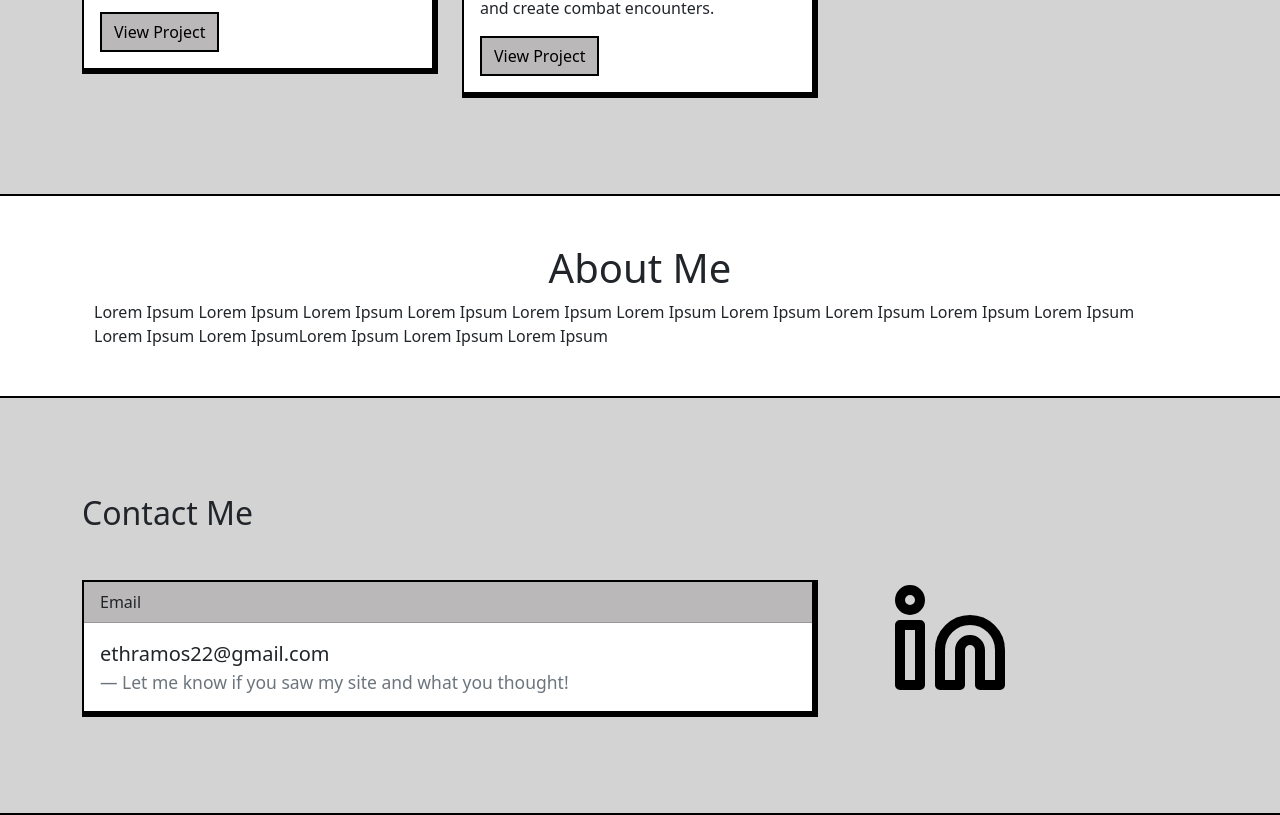
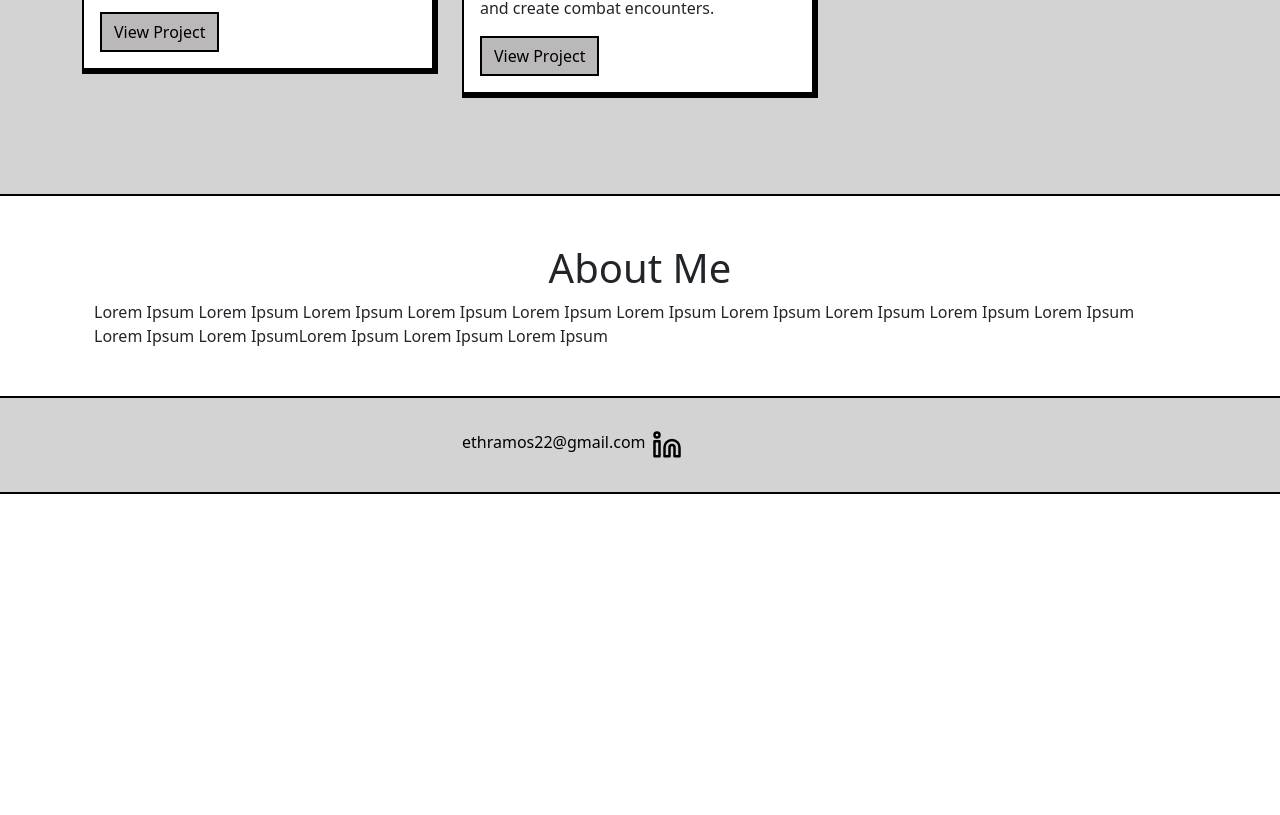
Before and after one commit to ethramos22/portfolio, a React (Create React App) app: page / in a window 1280 px wide. Shown: the part 976-1791 px from the top of the page. After the commit the page ends 1470 px from the top, so only its background shows below. Built offline with nearby package versions, Linux system fonts and the light colour scheme.

Commit message:
Simplified contact

```diff
--- a/src/App.css
+++ b/src/App.css
@@ -69,15 +69,19 @@ html {
 
 /* Contact */
 
-#linkedin {
+#email {
+  text-decoration: none;
+  color: black;
+}
+
+.hover-bar {
   position: relative;
   /* Needed for positioning the ::after element */
   display: inline-block;
   /* Ensures the rectangle is sized relative to the link */
 }
 
-/* Create the rectangle */
-#linkedin::after {
+.hover-bar::after {
   content: '';
   position: absolute;
   left: 0;
@@ -88,6 +92,6 @@ html {
   transition: width 0.2s ease-in-out;
 }
 
-#linkedin:hover::after {
+.hover-bar:hover::after {
   width: 100%;
 }
--- a/src/components/Contact.jsx
+++ b/src/components/Contact.jsx
@@ -5,27 +5,16 @@ import { Linkedin } from 'react-feather';
 export default function Contact() {
   return (
     <div id='contact' className='alt-background'>
-      <Container className='py-5 my-5'>
-        <h2>Contact Me</h2>
-        <Row className='mt-5'>
-          <Col className='me-5' sm={8}>
-            <Card>
-              <Card.Header>Email</Card.Header>
-              <Card.Body>
-                <blockquote className="blockquote mb-0">
-                  <p>
-                    {' '}ethramos22@gmail.com{' '}
-                  </p>
-                  <footer className="blockquote-footer">
-                    Let me know if you saw my site and what you thought!
-                  </footer>
-                </blockquote>
-              </Card.Body>
-            </Card>
+      <Container className='py-3 my-3'>
+        <Row className="justify-content-md-center">
+          <Col xs lg="2">
+            <a id='email' className='hover-bar' href='mailto:ethramos22@gmail.com'>
+              ethramos22@gmail.com
+            </a>
           </Col>
-          <Col sm={2}>
-            <a id='linkedin' href='https://www.linkedin.com/in/ethan-ramos-375698168/' target='_blank'>
-              <Linkedin color='black' size={120}/>
+          <Col xs lg="2">
+            <a className='hover-bar' href='https://www.linkedin.com/in/ethan-ramos-375698168/' target='_blank'>
+              <Linkedin color='black' size={30}/>
             </a>
           </Col>
         </Row>
--- a/src/components/QuickLinks.jsx
+++ b/src/components/QuickLinks.jsx
@@ -18,7 +18,8 @@ export default function QuickLinks() {
                     </Button>
                     <Button href='#contact' variant='secondary'>
                         <span className='spacer-right'>Contact Me</span>
-                        <CornerRightDown className='right-align' color='black'/></Button>
+                        <CornerRightDown className='right-align' color='black' />
+                    </Button>
                 </ButtonGroup>
             </Container>
         </div>
```
